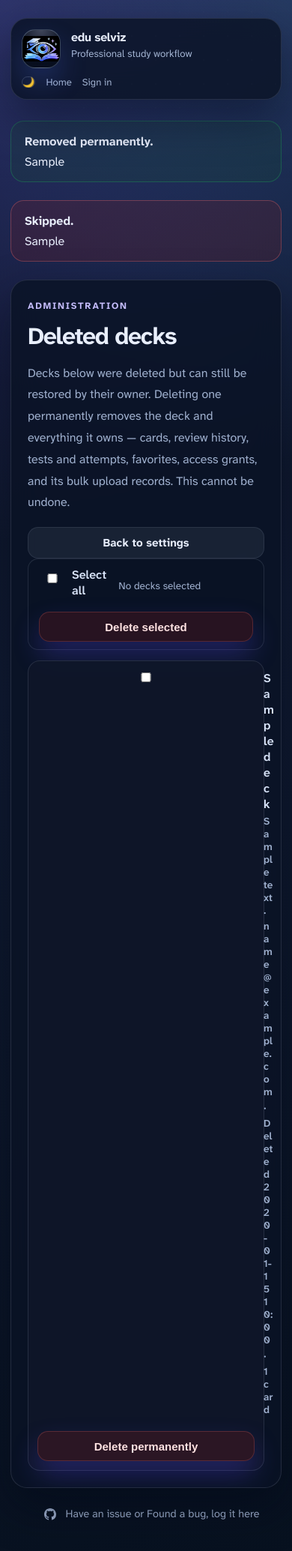
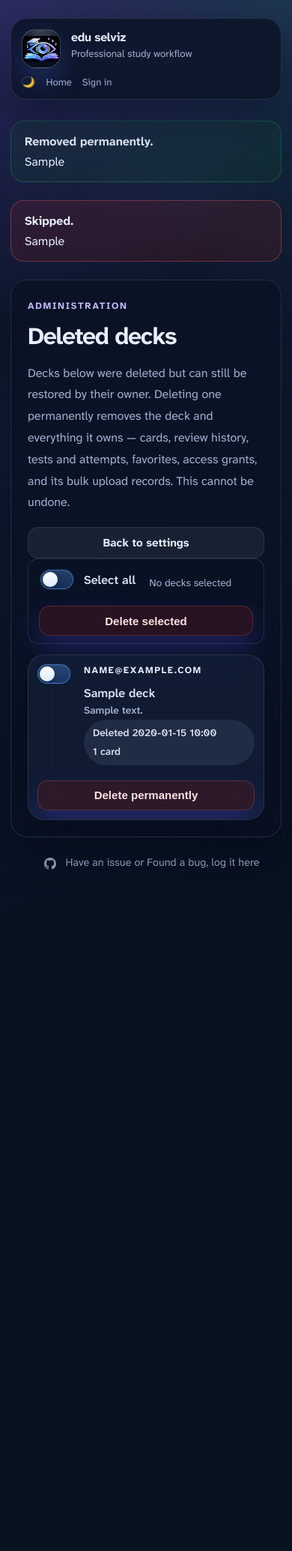
Before and after one commit to skvsree/edu_viz, a FastAPI app: template app/templates/settings/deleted_decks.html in a window 390 px wide. Shown: the top 2069 px of the page at 75% size. After the commit the page ends 1160 px from the top, so only its background shows below. Run offline with FastAPI, Linux system fonts and the light colour scheme; the template is opened without the code that fills it: most values are stand-ins (such as "Sample title", 1, 10 or a date in 2020); parts of the project's set-up code (start-up, migrations or seed data) failed here and were passed over; some libraries are stand-ins or nearby versions.

Commit message:
fix(admin): rebuild the deleted-decks list from the shared card components
The rows were bespoke markup: a raw <input type="checkbox"> for selection sat
in a flex line next to the deck-name span, and the shared stylesheet's
`input, select, textarea { width: 100% }` made that checkbox 871px wide while
the span, carrying min-width: 0, absorbed all the shrink and collapsed to 0px.
Every deck name wrapped one character per line: rows measured 1,300-2,900px
tall and a nine-deck page rendered 23,582px tall at 390px wide (23,023px on
desktop), which is what "the delete deck page is not responsive" meant.

Rebuild the page on the app's own components instead: each deck is a
.deck-card with deck-card__eyebrow / deck-card__meta / deck-card__actions
--inline, and selection uses the app's .toggle-switch (1px hidden input plus a
44x26 slider), which the global input width rule cannot reach and whose slider
is already a phone-sized touch target. Scope only what the components do not
provide: keep the row body `flex: 1 1 auto` so it can never collapse, keep the
row action content-sized on desktop and full width under 640px, and clamp the
description to two lines.

Measured after: rows 148-165px at 1280px and 221-305px at 390px, body width
805px, sliders 44x26, no horizontal overflow, page 2,116px desktop / 2,971px
phone. New regression test asserts the card + switch markup (verified to fail
against the previous template).

```diff
--- a/app/templates/settings/deleted_decks.html
+++ b/app/templates/settings/deleted_decks.html
@@ -64,8 +64,15 @@
          every bulk delete silently behaves like an empty selection. #}
       <form method="post" action="/settings/decks/purge-selected" id="purge-selected-form">
         <div class="purge-toolbar">
+          {# The app's own switch control (cards/flashcards.html uses it for the
+             same "select all" job): the real checkbox is a hidden 1px input, so
+             the global `input { width: 100% }` rule cannot stretch it and the
+             44x26 slider is a comfortable touch target. #}
           <label class="purge-toolbar__select-all">
+            <span class="toggle-switch">
               <input type="checkbox" id="purge-select-all" />
+              <span class="toggle-switch__slider" aria-hidden="true"></span>
+            </span>
             <span>Select all</span>
           </label>
           <span class="purge-toolbar__count muted" id="purge-selection-count">No decks selected</span>
@@ -78,30 +85,35 @@
 
         <ul class="purge-list">
         {% for entry in deleted_decks %}
-        <li class="purge-item">
+        {# One deck = one card from the app's list vocabulary (deck-card with its
+           eyebrow / meta pills / action row), the same shape the other settings
+           lists use, so it picks up the global card styles and breakpoints. #}
+        <li class="deck-card purge-item">
           <label class="purge-item__check">
+            <span class="toggle-switch">
               <input
                 type="checkbox"
                 name="deck_ids"
                 value="{{ entry.deck.id }}"
+                aria-label="Select {{ entry.deck.name or 'Untitled deck' }}"
                 data-purge-select
                 data-purge-name="{{ entry.deck.name or 'Untitled deck' }}"
               />
+              <span class="toggle-switch__slider" aria-hidden="true"></span>
+            </span>
             <span class="purge-item__body">
+              <span class="deck-card__eyebrow">{{ entry.owner_email or "Unknown owner" }}</span>
               <span class="purge-item__title">{{ entry.deck.name or "Untitled deck" }}</span>
               {% if entry.deck.description %}
                 <span class="purge-item__description muted">{{ entry.deck.description[:140] }}</span>
               {% endif %}
-              <span class="purge-item__meta muted">
-                <span>{{ entry.owner_email or "Unknown owner" }}</span>
-                <span aria-hidden="true">·</span>
+              <span class="deck-card__meta purge-item__meta">
                 <span>Deleted {{ entry.deck.deleted_at.strftime('%Y-%m-%d %H:%M') if entry.deck.deleted_at else '—' }}</span>
-                <span aria-hidden="true">·</span>
                 <span>{{ entry.card_count }} card{{ '' if entry.card_count == 1 else 's' }}</span>
               </span>
             </span>
           </label>
-          <div class="purge-item__actions">
+          <div class="deck-card__actions deck-card__actions--inline purge-item__actions">
             <button
               type="button"
               class="button button-danger button-small"
@@ -219,7 +231,9 @@
   .purge-toolbar__select-all {
     display: inline-flex;
     align-items: center;
-    gap: 8px;
+    gap: 10px;
+    /* Comfortable tap target on a phone. */
+    padding: 4px 2px;
     font-weight: 600;
     cursor: pointer;
   }
@@ -240,34 +254,43 @@
     gap: 10px;
   }
 
+  /* One row = one deck-card. The layout is scoped here (compact list row
+     instead of the tall dashboard card), the look comes from .deck-card. */
   .purge-item {
     display: flex;
     flex-wrap: wrap;
     align-items: center;
-    gap: 12px;
+    gap: 12px 16px;
     padding: 14px 16px;
-    border: 1px solid var(--border);
-    border-radius: 16px;
-    background: var(--surface-strong, var(--surface));
   }
 
   .purge-item__check {
     display: flex;
-    align-items: flex-start;
-    gap: 12px;
-    flex: 1 1 22rem;
+    align-items: center;
+    gap: 14px;
+    /* Grows into the free space but can never collapse: this span used to
+       render 0px wide (the global `input {width:100%}` stretch made the raw
+       checkbox ~870px, squeezing the text span to nothing) and wrapped every
+       deck name one character per line. */
+    flex: 1 1 20rem;
     min-width: 0;
     cursor: pointer;
   }
 
-  .purge-item__check input[type="checkbox"] {
-    margin-top: 3px;
+  .purge-item__check .toggle-switch,
+  .purge-toolbar__select-all .toggle-switch {
+    /* .toggle-switch only supplies position:relative; the slider is an inline
+       span, so its 44x26 size is dropped unless the wrapper lays out as a flex
+       container (the app's own bulk-select toolbars use inline-flex for this). */
+    display: inline-flex;
+    align-items: center;
     flex: 0 0 auto;
   }
 
   .purge-item__body {
     display: grid;
     gap: 4px;
+    flex: 1 1 auto;
     min-width: 0;
   }
 
@@ -282,16 +305,34 @@
     overflow-wrap: anywhere;
   }
 
+  /* Bound the row: a long description used to add as many lines as it liked,
+     which is what made phone rows tall. */
+  .purge-item__description {
+    display: -webkit-box;
+    -webkit-line-clamp: 2;
+    -webkit-box-orient: vertical;
+    overflow: hidden;
+  }
+
   .purge-item__meta {
     display: flex;
     flex-wrap: wrap;
     gap: 6px;
   }
 
+  /* Keep the row's action inline. Left to the shared .deck-card__actions rules
+     the button stretched the full row width, which pushed the deck name onto
+     its own line and made every row ~200px tall. */
   .purge-item__actions {
     display: flex;
+    flex: 0 0 auto;
     justify-content: flex-end;
-    flex: 0 0 auto;
+    width: auto;
+  }
+
+  .purge-item__actions .button,
+  .purge-toolbar__actions .button {
+    width: auto;
   }
 
   @media (max-width: 640px) {
@@ -304,15 +345,19 @@
       width: 100%;
     }
 
+    /* Stack the row so the deck name gets the full width above the action. */
     .purge-item {
+      flex-direction: column;
+      align-items: stretch;
       padding: 12px;
     }
 
-    .purge-item__actions {
-      width: 100%;
-      justify-content: stretch;
+    .purge-item__check {
+      align-items: flex-start;
+      flex: 1 1 auto;
     }
 
+    .purge-item__actions,
     .purge-item__actions .button {
       width: 100%;
     }
```
Also changed, not shown: tests/test_purge.py (+38 -0 lines). Lines whose indentation alone changed are shown as unchanged.
